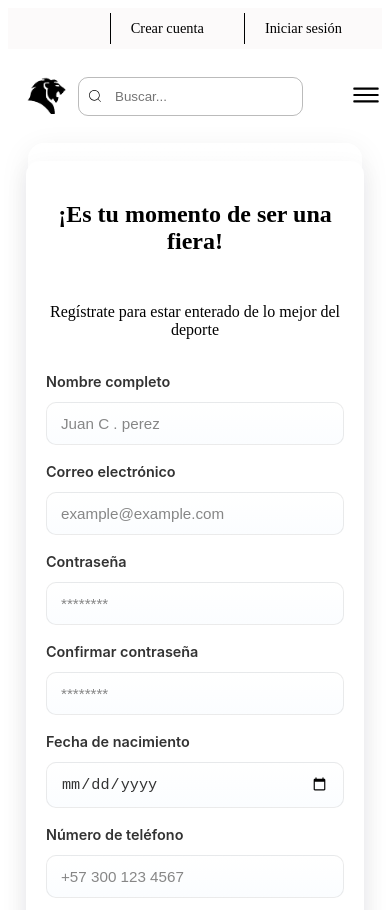
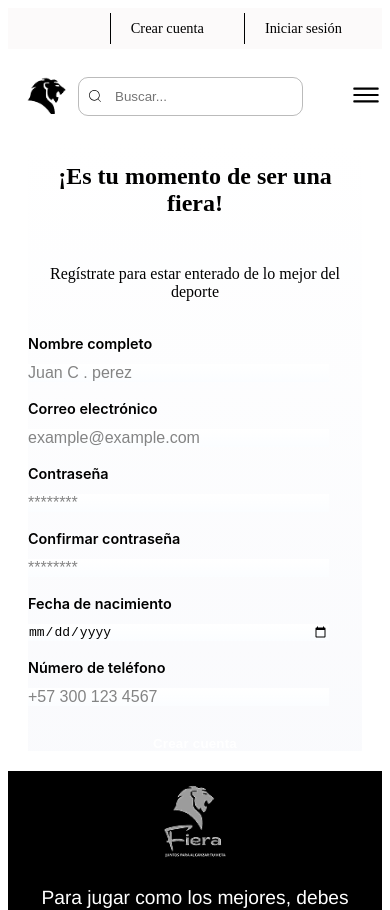
Before and after one commit to JuanR66803/Besta-Ecommerce-web, a React app in the folder Frontend/: page /sign-up in a window 390 px wide. Shown: the top 910 px of the page. Built offline with nearby package versions, Linux system fonts and the light colour scheme; the HTML template or start-up script is replaced by a standard one.

Commit message:
style(frontend): configuracion para uso de variables globales

```diff
--- a/Frontend/src/auth/sign-up/SignUp.css
+++ b/Frontend/src/auth/sign-up/SignUp.css
@@ -1,32 +1,21 @@
-:root{
-    --bg: #f6f7fb;
-    --card: #ffffff;
-    --accent: #111111;
-    --accent-2: #333333;
-    --muted: #7a7a7a;
-    --radius: 14px;
-    --transition: 180ms ease;
-    --max-width: 1100px;
-    --form-width: 460px;
-}
-
-/* Container */
-.sign-up-container{
+/* ===== Sign Up Container ===== */
+.sign-up-container {
   display: flex;
   flex-direction: row;
   justify-content: center;
   align-items: center;
   gap: 36px;
   margin: 40px auto;
-    padding: 24px;
-    max-width: var(--max-width);
-    background: linear-gradient(180deg, rgba(255,255,255,0.6), rgba(246,247,251,0.6));
-    border-radius: 16px;
-    box-shadow: 0 8px 30px rgba(20,20,40,0.08);
+  padding: var(--padding-section);
+  max-width: 1200px;
+  background: linear-gradient(180deg, rgba(255, 255, 255, 0.6), rgba(246, 247, 251, 0.6));
+  border-radius: var(--radius);
+  box-shadow: var(--shadow);
+  background-color: var(--color-bg);
 }
 
-/* Image section */
-.image-section{
+/* ===== Image Section ===== */
+.image-section {
   display: flex;
   justify-content: center;
   align-items: center;
@@ -42,48 +31,49 @@
   overflow: hidden;
   z-index: 1;
 }
-.image-section::before{
+
+.image-section::before {
   content: "";
   position: absolute;
   inset: 0;
-    border-radius: 12px;
-    background: linear-gradient(180deg, rgba(4,128,115,0.80), rgba(4,128,115,0.65));
+  border-radius: var(--radius);
+  background: linear-gradient(180deg, rgba(4, 128, 115, 0.8), rgba(4, 128, 115, 0.65));
   mix-blend-mode: multiply;
   pointer-events: none;
   transition: opacity var(--transition);
 }
 
-/* Form card */
-.form-section{
+/* ===== Form Section ===== */
+.form-section {
   display: flex;
   flex-direction: column;
-    padding: 28px;
-    margin: 0 0 0 60px; /* desplaza el form más a la derecha para evitar solapamiento */
+  padding: calc(var(--padding-section) + 8px);
+  margin-left: 60px;
   gap: 12px;
-    background: var(--card);
+  background: var(--color-bg);
   border-radius: var(--radius);
-    box-shadow: 0 8px 24px rgba(16,16,48,0.06);
-    width: min(var(--form-width), 100vw);
-    position: relative; /* para el pseudo-elemento curvo */
+  box-shadow: var(--shadow);
+  width: min(480px, 100vw);
+  position: relative;
   z-index: 3;
   overflow: visible;
 }
-/* curva blanca entre imagen y form (menos ancha y detrás del contenido) */
-.form-section::before{
+
+.form-section::before {
   content: "";
   position: absolute;
   left: 70px;
   top: 10px;
   height: 100%;
-    background: var(--card);
+  background: var(--color-bg);
   border-radius: 48% / 100%;
-    box-shadow: -6px 0 18px rgba(16,16,48,0.06);
+  box-shadow: -6px 0 18px rgba(16, 16, 48, 0.06);
   pointer-events: none;
   z-index: 1;
 }
 
-/* Form layout */
-.sign-up-form{
+/* ===== Form Layout ===== */
+.sign-up-form {
   display: flex;
   flex-direction: column;
   gap: 12px;
@@ -91,42 +81,45 @@
   font-family: Inter, Roboto, system-ui, -apple-system, "Segoe UI", sans-serif;
 }
 
-/* Labels & inputs */
-.sign-up-form label{
+/* ===== Labels & Inputs ===== */
+.sign-up-form label {
   display: block;
   font-size: 0.9rem;
   font-weight: 600;
   margin-top: 6px;
-    color: var(--accent-2);
+  color: var(--color-text);
   text-align: left;
 }
-.sign-up-form input{
+
+.sign-up-form input {
   width: 90%;
-    padding: 12px 14px;
-    border: 1px solid rgba(0,0,0,0.08);
-    border-radius: 10px;
+  padding: var(--padding-base) 14px;
+  border: 1px solid var(--color-border);
+  border-radius: var(--radius-small);
   outline: none;
   transition: box-shadow var(--transition), border-color var(--transition);
   background: linear-gradient(#fff, #fbfdff);
-    color: var(--accent-2);
-    font-size: 0.95rem;
+  color: var(--color-text);
+  font-size: var(--font-size-base);
 }
-.sign-up-form input::placeholder{
-    color: var(--muted);
+
+.sign-up-form input::placeholder {
+  color: #777;
   opacity: 0.9;
 }
-.sign-up-form input:focus{
-    border-color: rgba(0,0,0,0.18);
-    box-shadow: 0 6px 18px rgba(17,17,17,0.06), 0 0 0 4px rgba(0,0,0,0.04);
+
+.sign-up-form input:focus {
+  border-color: var(--color-primary);
+  box-shadow: 0 6px 18px rgba(17, 17, 17, 0.06), 0 0 0 4px rgba(0, 0, 0, 0.04);
 }
 
-/* Button */
-.sign-up-form button{
-    margin: 18px 0 0 0;
-    padding: 12px 18px;
+/* ===== Button ===== */
+.sign-up-form button {
+  margin-top: 18px;
+  padding: var(--padding-base) 18px;
   width: 60%;
   align-self: center;
-    background-color: var(--accent);
+  background-color: var(--color-primary);
   border: none;
   color: #fff;
   border-radius: 999px;
@@ -134,65 +127,60 @@
   font-weight: 600;
   letter-spacing: 0.2px;
   transition: transform var(--transition), box-shadow var(--transition), background-color var(--transition);
-    box-shadow: 0 8px 20px rgba(0,0,0,0.12);
-}
-.sign-up-form button:hover{
-    transform: translateY(-2px);
-    box-shadow: 0 12px 28px rgba(0,0,0,0.14);
-    background-color: #0b0b0b;
+  box-shadow: var(--shadow);
 }
 
-/* Small helpers */
-.helper-text{
+.sign-up-form button:hover {
+  transform: translateY(-2px);
+  box-shadow: var(--shadow-hover);
+
+}
+/* ===== Helper Text ===== */
+.helper-text {
   font-size: 0.85rem;
-    color: var(--muted);
+  color: #777;
   text-align: center;
   margin-top: 8px;
 }
 
-/* Responsive */
-@media (max-width: 1000px){
-    .sign-up-container{
+/* ===== Responsive ===== */
+@media (max-width: 1000px) {
+  .sign-up-container {
     position: relative;
-        padding: 18px;
+    padding: var(--padding-base);
     gap: 18px;
   }
-    .image-section{
+
+  .image-section {
     display: none;
+  }
 
-    }
-    .image-section img{
-        width: 340px;
-        height: 560px;
-    }
-    .sign-up-form button{
+  .sign-up-form button {
     width: 70%;
   }
 }
 
-@media (max-width: 720px){
-    .sign-up-container{
+@media (max-width: 720px) {
+  .sign-up-container {
     flex-direction: column;
     margin: 20px;
   }
-    .image-section{
+
+  .image-section {
     display: none;
   }
-    .image-section img{
+
+  .form-section {
     width: 100%;
-        height: 260px;
-        border-radius: 12px;
-        object-position: center;
-    }
-    .form-section{
-        width: 100%;
-        padding: 20px;
+    padding: var(--padding-section);
     margin-left: 0;
   }
-    .form-section::before{
+
+  .form-section::before {
     display: none;
   }
-    .sign-up-form button{
+
+  .sign-up-form button {
     width: 100%;
   }
 }
```
Lines whose indentation alone changed are shown as unchanged.
